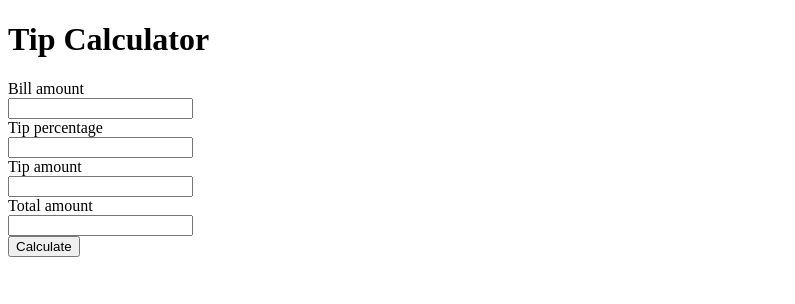
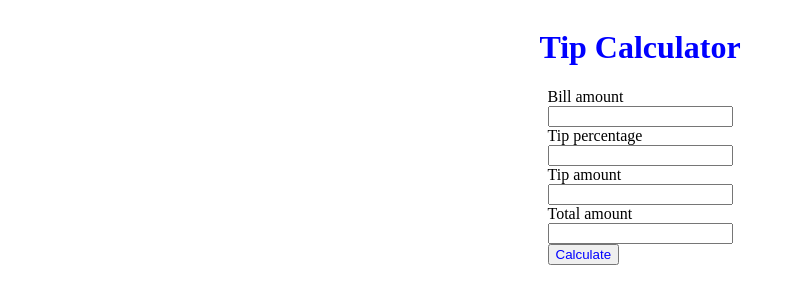
Before and after one commit to turbofc3s/tip-calculator, a plain HTML site: page index.html in a window 1280 px wide. Shown: the whole page, without its empty margins (0-795 px from the left). Drawn offline with Linux system fonts and the light colour scheme.

Commit message:
Added Css files

```diff
--- a/index.html
+++ b/index.html
@@ -3,7 +3,7 @@
 <head>
 	<meta name="viewport" content="width=device-width, initial-scale=1.0">
 	<title>Tip calculator</title>
-	<link rel="styleheet" href="styles.css">
+	<link rel="stylesheet" href="style.css">
 </head>
 <body>
 	<h1>Tip Calculator</h1>
--- a/style.css
+++ b/style.css
@@ -0,0 +1,14 @@
+body {
+	display: flex;
+	flex-direction: column;
+	align-items: center;
+	justify-content: center;
+}
+
+h1 {
+	color: blue;
+}
+
+input {
+	color: blue;
+}
```
